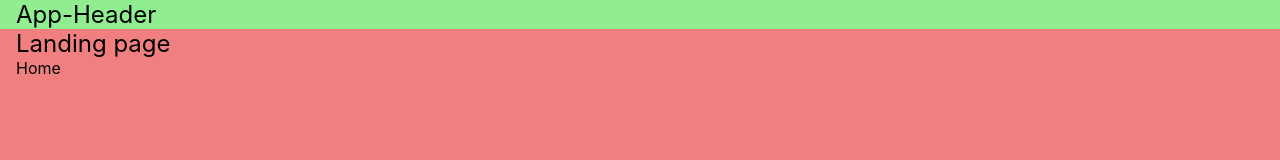
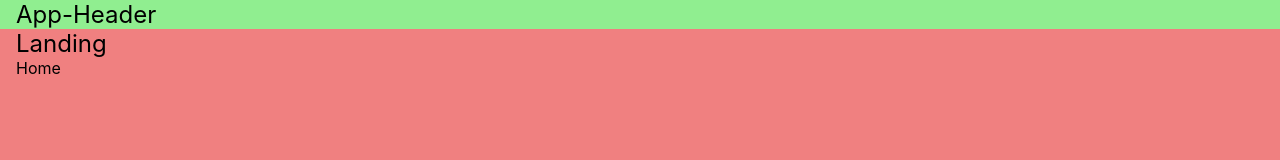
Before and after one commit to arnonarditi/twitter_clone_front, a React (Create React App) app: page /home in a window 1280 px wide. Shown: the top 160 px of the page. Built offline with nearby package versions, Linux system fonts and the light colour scheme.

Commit message:
tweet preview progress

```diff
--- a/src/views/LandingPage.jsx
+++ b/src/views/LandingPage.jsx
@@ -1,11 +1,12 @@
 import { Link } from "react-router-dom"
 
-export const LandingPage=(props)=>{
+export const LandingPage = (props) => {
 
-    return(
+    return (
         <section className="landing-page  grow">
-            <h2>Landing page</h2>
+            <h2>Landing </h2>
+
             <Link to={"/home"}>Home</Link>
         </section>
-        )
+    )
 }
```
